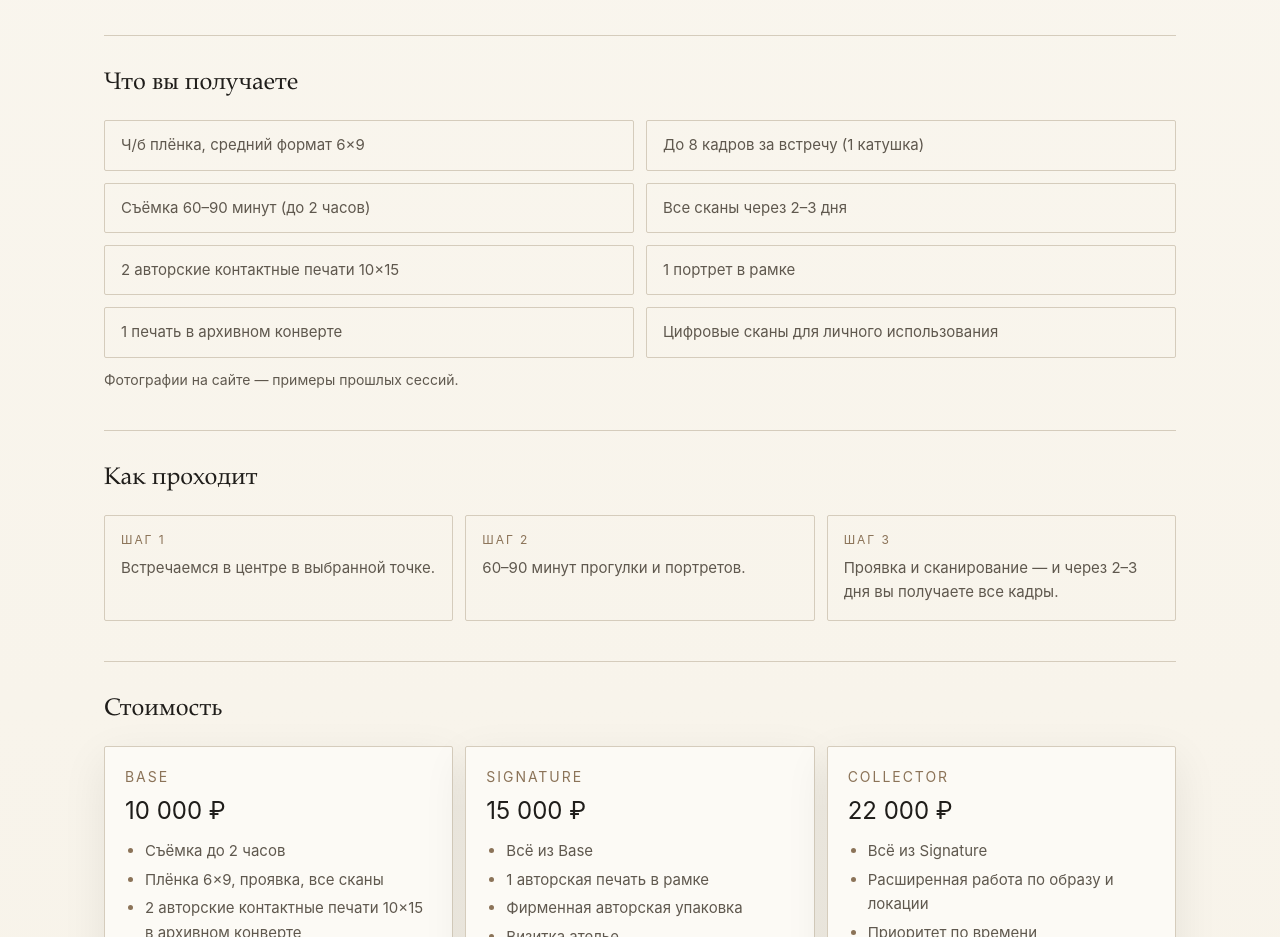
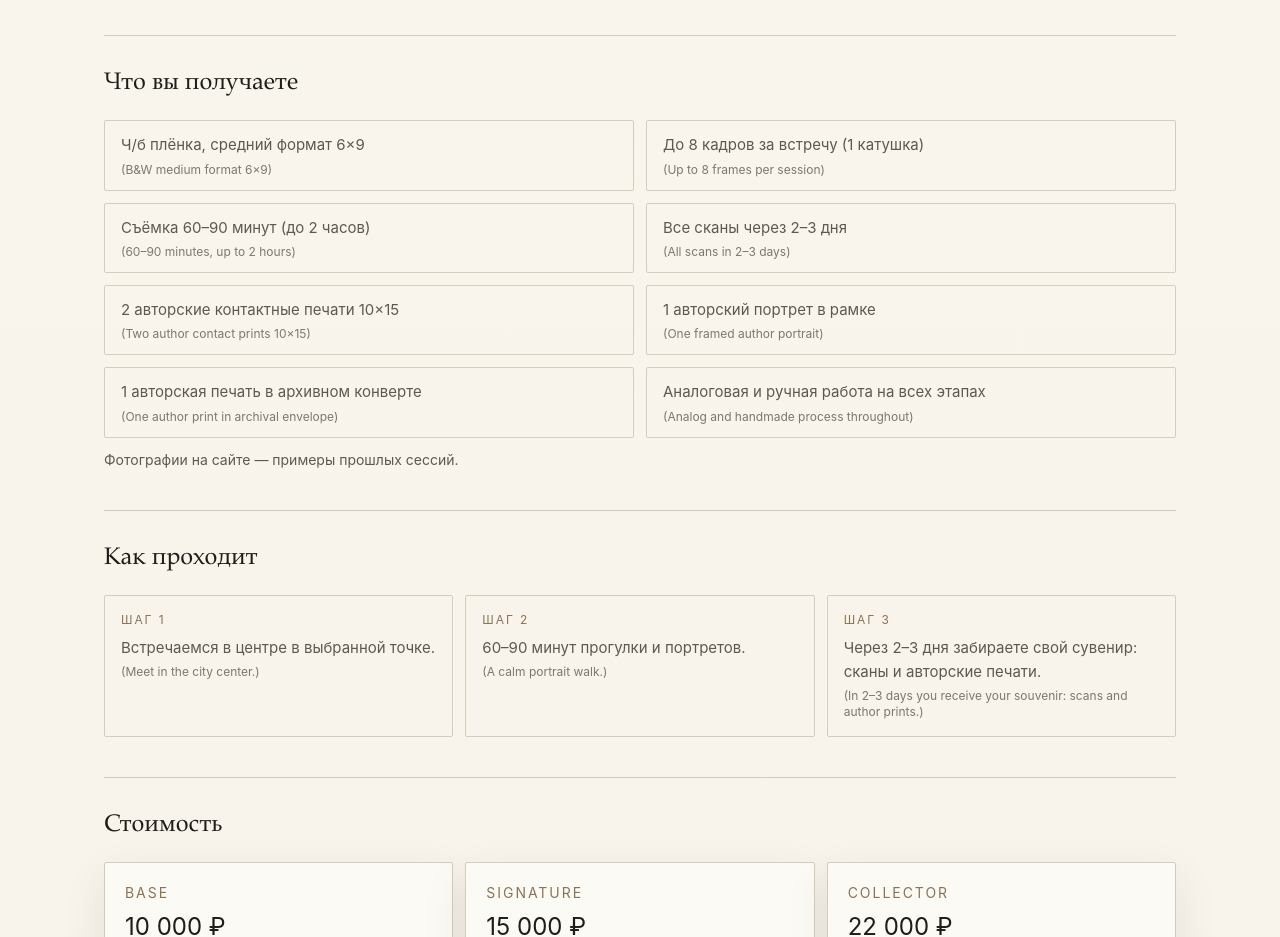
Before and after one commit to Tysart/Photographic_Studio, a Next.js app: page / in a window 1280 px wide. Shown: the part 820-1757 px from the top of the page. Built offline with nearby package versions, Linux system fonts and the light colour scheme.

Commit message:
Refine journey and bilingual copy for what-you-get and steps

```diff
--- a/components/HowItWorks.tsx
+++ b/components/HowItWorks.tsx
@@ -7,9 +7,10 @@ export function HowItWorks() {
         <h2 className="text-2xl text-ink">Как проходит</h2>
         <ol className="mt-5 grid gap-3 md:grid-cols-3">
           {howItWorks.map((step, index) => (
-            <li key={step} className="rounded-sm border border-line px-4 py-4 text-[15px] leading-relaxed text-muted">
+            <li key={step.ru} className="rounded-sm border border-line px-4 py-4 text-[15px] leading-relaxed text-muted">
               <p className="mb-2 text-xs uppercase tracking-[0.16em] text-accent">Шаг {index + 1}</p>
-              {step}
+              <p>{step.ru}</p>
+              <p className="mt-1 text-xs text-muted/80">({step.en})</p>
             </li>
           ))}
         </ol>
--- a/components/InfoSection.tsx
+++ b/components/InfoSection.tsx
@@ -7,16 +7,29 @@ export function InfoSection() {
         <h2 className="text-2xl text-ink">Что вы получаете</h2>
         <ul className="mt-5 grid gap-3 text-[15px] leading-relaxed text-muted md:grid-cols-2">
           {productFacts.map((fact) => (
-            <li key={fact} className="rounded-sm border border-line px-4 py-3">
-              {fact}
+            <li key={fact.ru} className="rounded-sm border border-line px-4 py-3">
+              <p>{fact.ru}</p>
+              <p className="mt-1 text-xs text-muted/80">({fact.en})</p>
             </li>
           ))}
         </ul>
         <ul className="mt-3 grid gap-3 text-[15px] leading-relaxed text-muted md:grid-cols-2">
-          <li className="rounded-sm border border-line px-4 py-3">2 авторские контактные печати 10×15</li>
-          <li className="rounded-sm border border-line px-4 py-3">1 портрет в рамке</li>
-          <li className="rounded-sm border border-line px-4 py-3">1 печать в архивном конверте</li>
-          <li className="rounded-sm border border-line px-4 py-3">Цифровые сканы для личного использования</li>
+          <li className="rounded-sm border border-line px-4 py-3">
+            <p>2 авторские контактные печати 10×15</p>
+            <p className="mt-1 text-xs text-muted/80">(Two author contact prints 10×15)</p>
+          </li>
+          <li className="rounded-sm border border-line px-4 py-3">
+            <p>1 авторский портрет в рамке</p>
+            <p className="mt-1 text-xs text-muted/80">(One framed author portrait)</p>
+          </li>
+          <li className="rounded-sm border border-line px-4 py-3">
+            <p>1 авторская печать в архивном конверте</p>
+            <p className="mt-1 text-xs text-muted/80">(One author print in archival envelope)</p>
+          </li>
+          <li className="rounded-sm border border-line px-4 py-3">
+            <p>Аналоговая и ручная работа на всех этапах</p>
+            <p className="mt-1 text-xs text-muted/80">(Analog and handmade process throughout)</p>
+          </li>
         </ul>
         <p className="mt-3 text-sm text-muted">Фотографии на сайте — примеры прошлых сессий.</p>
       </div>
--- a/config/site.ts
+++ b/config/site.ts
@@ -18,16 +18,37 @@ export const siteConfig = {
 } as const;
 
 export const productFacts = [
-  "Ч/б плёнка, средний формат 6×9",
-  "До 8 кадров за встречу (1 катушка)",
-  "Съёмка 60–90 минут (до 2 часов)",
-  "Все сканы через 2–3 дня"
+  {
+    ru: "Ч/б плёнка, средний формат 6×9",
+    en: "B&W medium format 6×9"
+  },
+  {
+    ru: "До 8 кадров за встречу (1 катушка)",
+    en: "Up to 8 frames per session"
+  },
+  {
+    ru: "Съёмка 60–90 минут (до 2 часов)",
+    en: "60–90 minutes, up to 2 hours"
+  },
+  {
+    ru: "Все сканы через 2–3 дня",
+    en: "All scans in 2–3 days"
+  }
 ] as const;
 
 export const howItWorks = [
-  "Встречаемся в центре в выбранной точке.",
-  "60–90 минут прогулки и портретов.",
-  "Проявка и сканирование — и через 2–3 дня вы получаете все кадры."
+  {
+    ru: "Встречаемся в центре в выбранной точке.",
+    en: "Meet in the city center."
+  },
+  {
+    ru: "60–90 минут прогулки и портретов.",
+    en: "A calm portrait walk."
+  },
+  {
+    ru: "Через 2–3 дня забираете свой сувенир: сканы и авторские печати.",
+    en: "In 2–3 days you receive your souvenir: scans and author prints."
+  }
 ] as const;
 
 export const locations = [
```
